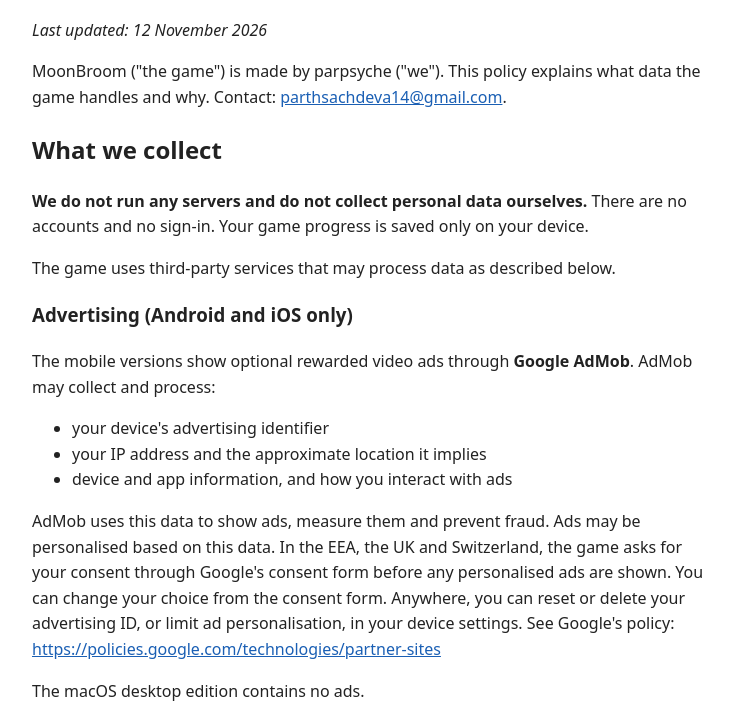
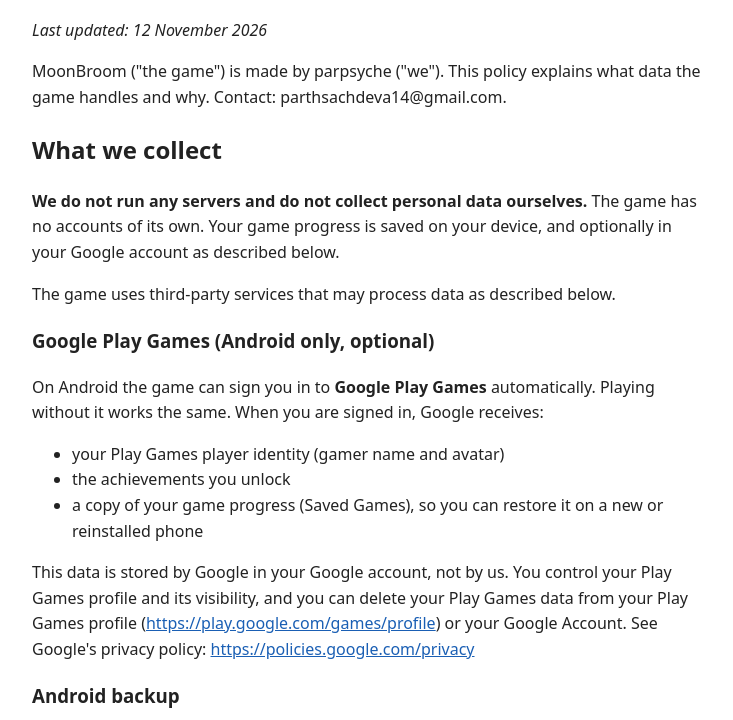
Before and after one commit to parpsyche/parpsyche.github.io, a plain HTML site: page moonbroom/privacy/index.html in a window 1280 px wide. Shown: the part 74-794 px from the top of the page, without its empty margins (272-1005 px from the left). Drawn offline with Linux system fonts and the light colour scheme.

Commit message:
MoonBroom privacy policy: Google Play Games and Android backup

```diff
--- a/moonbroom/privacy/index.html
+++ b/moonbroom/privacy/index.html
@@ -5,10 +5,20 @@
 </head><body>
 <h1>MoonBroom Privacy Policy</h1>
 <p><em>Last updated: 12 November 2026</em></p>
-<p>MoonBroom ("the game") is made by parpsyche ("we"). This policy explains what data the game handles and why. Contact: <a href="mailto:parthsachdeva14@gmail.com">parthsachdeva14@gmail.com</a>.</p>
+<p>MoonBroom ("the game") is made by parpsyche ("we"). This policy explains what data the game handles and why. Contact: parthsachdeva14@gmail.com.</p>
 <h2>What we collect</h2>
-<p><strong>We do not run any servers and do not collect personal data ourselves.</strong> There are no accounts and no sign-in. Your game progress is saved only on your device.</p>
+<p><strong>We do not run any servers and do not collect personal data ourselves.</strong> The game has no accounts of its own. Your game progress is saved on your device, and optionally in your Google account as described below.</p>
 <p>The game uses third-party services that may process data as described below.</p>
+<h3>Google Play Games (Android only, optional)</h3>
+<p>On Android the game can sign you in to <strong>Google Play Games</strong> automatically. Playing without it works the same. When you are signed in, Google receives:</p>
+<ul>
+<li>your Play Games player identity (gamer name and avatar)</li>
+<li>the achievements you unlock</li>
+<li>a copy of your game progress (Saved Games), so you can restore it on a new or reinstalled phone</li>
+</ul>
+<p>This data is stored by Google in your Google account, not by us. You control your Play Games profile and its visibility, and you can delete your Play Games data from your Play Games profile (<a href="https://play.google.com/games/profile">https://play.google.com/games/profile</a>) or your Google Account. See Google's privacy policy: <a href="https://policies.google.com/privacy">https://policies.google.com/privacy</a></p>
+<h3>Android backup</h3>
+<p>If Android backup is on for your device, Android may include the game's save file in your device backup to your Google account and restore it when you reinstall. You can turn this off in your device's backup settings.</p>
 <h3>Advertising (Android and iOS only)</h3>
 <p>The mobile versions show optional rewarded video ads through <strong>Google AdMob</strong>. AdMob may collect and process:</p>
 <ul>
@@ -27,7 +37,7 @@
 <h2>Children</h2>
 <p>The game is intended for players aged 13 and over. It is not directed at children under 13, and we do not knowingly collect data from them. If you believe a child under 13 is using the game, contact us at the address above. We hold no data ourselves, and we can tell you how to reset the advertising data held by Google.</p>
 <h2>Deleting your data</h2>
-<p>Uninstalling the game deletes all game data stored on your device. To reset advertising data, use your device's advertising ID settings or contact Google.</p>
+<p>Uninstalling the game deletes all game data stored on your device. Saved Games and achievements in Google Play Games are deleted from your Play Games profile or Google Account (see above). To reset advertising data, use your device's advertising ID settings or contact Google.</p>
 <h2>Changes</h2>
 <p>If this policy changes, we will update this page and the date above.</p>
 </body></html>
```
